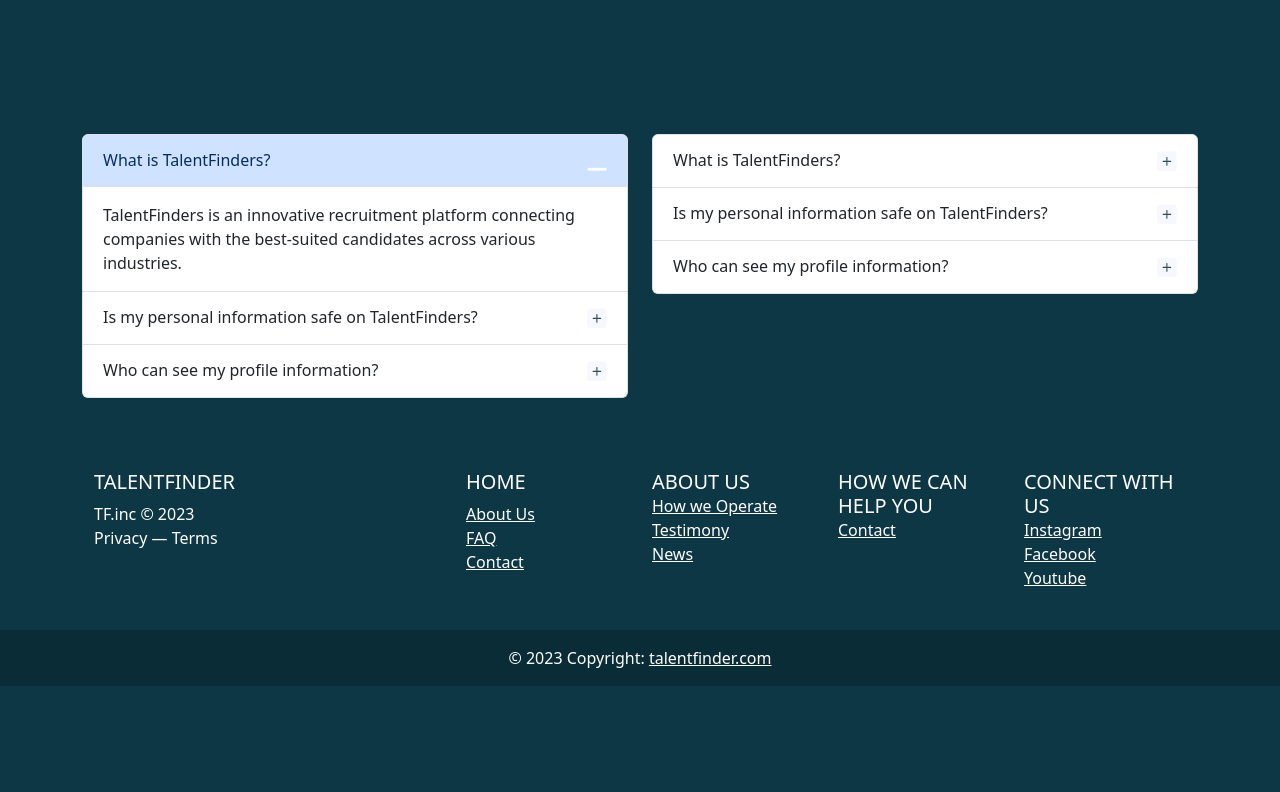
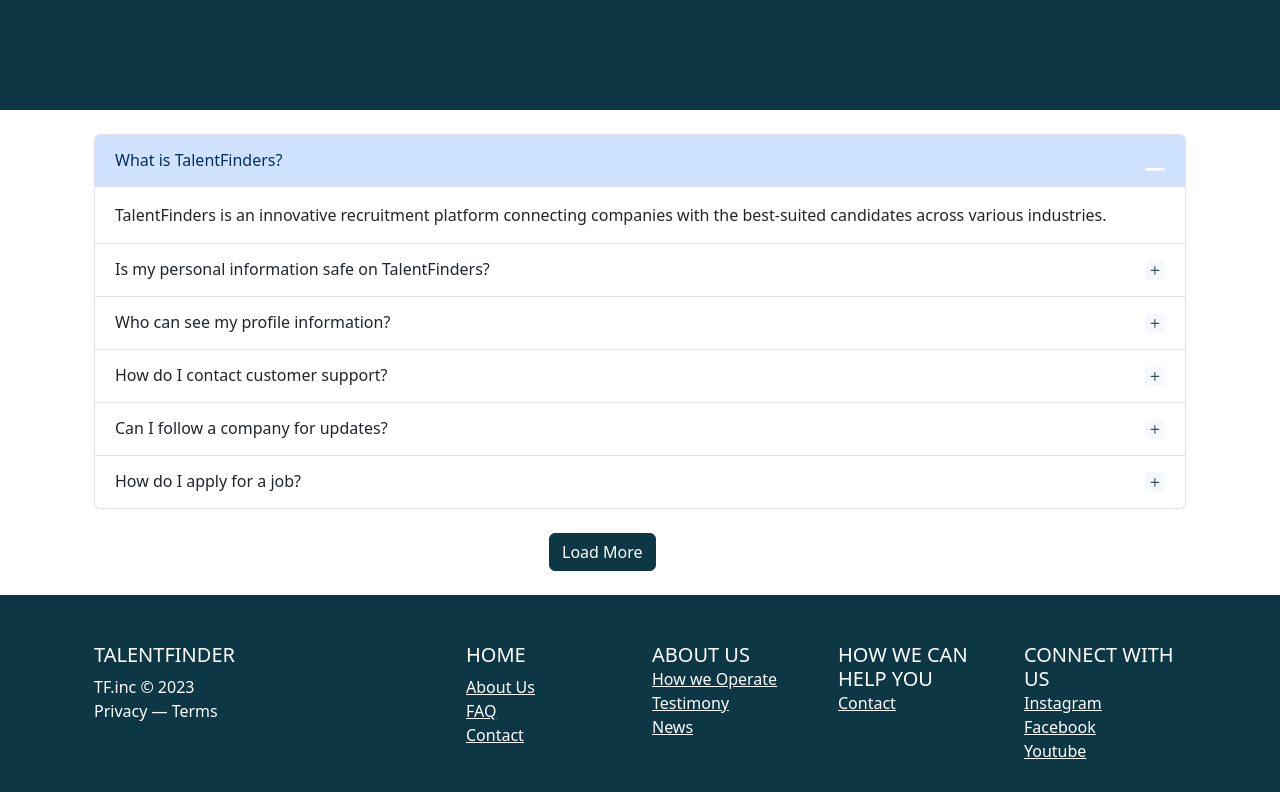
Before and after one commit to weynand04/talentfinder-FE, a website: page pages/faq-pages.html in a window 1280 px wide. Shown: the part 722-1514 px from the top of the page. Before the commit the page ends 1408 px from the top, so only its background shows below. Drawn offline with nearby package versions, Linux system fonts and the light colour scheme.

Commit message:
FIX pages FAQ

```diff
--- a/pages/faq-pages.html
+++ b/pages/faq-pages.html
@@ -9,7 +9,11 @@
     <link rel="stylesheet" href="../assets/main.css" />
     <!-- Akhir MyCSS-->
 
-    <title>FAQ</title>
+    <!-- Animation -->
+    <link rel="stylesheet" href="https://unpkg.com/aos@next/dist/aos.css" />
+    <!-- akhir animation -->
+
+    <title>TalentFinder | FAQ</title>
   </head>
   <body class="bg-primary text-primary">
     <!-- navbar -->
@@ -22,25 +26,25 @@
         <div class="collapse navbar-collapse" id="navbarNavAltMarkup">
           <div class="navbar-nav ms-auto">
             <a class="nav-link" href="#">FAQ</a>
-            <a class="nav-link" href="#">Contact Us</a>
-            <a class="nav-link" href="#">About Us</a>
+            <a class="nav-link" href="contact-pages.html">Contact Us</a>
+            <a class="nav-link" href="about-pages.html">About Us</a>
           </div>
         </div>
       </div>
     </nav>
-    <!-- akhir navbar -->
+    <!-- akhir navbar FIX-->
 
     <!-- section-1 // hero -->
-    <div id="section" class="container-fluid bg-image" style="background-image: url(../public/images/bg.png); background-size: cover; height: 90vh">
+    <div id="sectionSATU" class="container-fluid bg-image" style="background-image: url(../public/images/bg.png); background-size: cover; height: 90vh">
       <div class="custom-spacing"></div>
       <div class="container position-absolute top-50 start-50 translate-middle">
-        <div class="row justify-content-center text-center">
+        <div class="row justify-content-center text-center" data-aos="fade-up" data-aos-anchor-placement="top-bottom">
           <h1 class="mb-4 text-primary fw-bold">Frequently Asked Questions</h1>
           <div class="col-md-4">
             <div class="input-group input-group-lg">
               <input type="text" class="form-control shadow-2 border-2" aria-label="Sizing example input" aria-describedby="inputGroup-sizing-lg" placeholder="Search" />
             </div>
-            <button type="button" class="btn mt-2 btn-primary">Search</button>
+            <a type="button" class="btn mt-2 btn-primary" href="#sectionDUA">Search</a>
           </div>
         </div>
       </div>
@@ -50,12 +54,12 @@
     <div class="custom-spacing"></div>
 
     <!-- section 2 accordion -->
-    <div id="section" class="container-fluid pb-4">
-      <div class="container pt-4">
+    <div id="sectionDUA" class="container-fluid custom-section">
+      <div class="container p-4">
         <div class="accordion" id="accordionExample">
           <div class="row">
-            <div class="col-md-6">
-              <div class="accordion-item">
+            <div class="col-md-12">
+              <div class="accordion-item" data-aos="fade-up">
                 <h2 class="accordion-header" id="headingOne">
                   <button class="accordion-button" type="button" data-bs-toggle="collapse" data-bs-target="#collapseOne" aria-expanded="true" aria-controls="collapseOne">What is TalentFinders?</button>
                 </h2>
@@ -63,7 +67,7 @@
                   <div class="accordion-body">TalentFinders is an innovative recruitment platform connecting companies with the best-suited candidates across various industries.</div>
                 </div>
               </div>
-              <div class="accordion-item">
+              <div class="accordion-item" data-aos="fade-up">
                 <h2 class="accordion-header" id="headingTwo">
                   <button class="accordion-button collapsed" type="button" data-bs-toggle="collapse" data-bs-target="#collapseTwo" aria-expanded="false" aria-controls="collapseTwo">Is my personal information safe on TalentFinders?</button>
                 </h2>
@@ -75,7 +79,7 @@
                   </div>
                 </div>
               </div>
-              <div class="accordion-item">
+              <div class="accordion-item" data-aos="fade-up">
                 <h2 class="accordion-header" id="headingThree">
                   <button class="accordion-button collapsed" type="button" data-bs-toggle="collapse" data-bs-target="#collapseThree" aria-expanded="false" aria-controls="collapseThree">Who can see my profile information?</button>
                 </h2>
@@ -87,19 +91,17 @@
                   </div>
                 </div>
               </div>
-            </div>
-            <div class="col-md-6">
-              <div class="accordion-item">
+              <div class="accordion-item" data-aos="fade-up">
                 <h2 class="accordion-header" id="heading4">
-                  <button class="accordion-button collapsed" type="button" data-bs-toggle="collapse" data-bs-target="#collapse4" aria-expanded="false" aria-controls="collapse4">What is TalentFinders?</button>
+                  <button class="accordion-button collapsed" type="button" data-bs-toggle="collapse" data-bs-target="#collapse4" aria-expanded="false" aria-controls="collapse4">How do I contact customer support?</button>
                 </h2>
                 <div id="collapse4" class="accordion-collapse collapse" aria-labelledby="heading4" data-bs-parent="#accordionExample">
                   <div class="accordion-body">TalentFinders is an innovative recruitment platform connecting companies with the best-suited candidates across various industries.</div>
                 </div>
               </div>
-              <div class="accordion-item">
+              <div class="accordion-item" data-aos="fade-up">
                 <h2 class="accordion-header" id="heading5">
-                  <button class="accordion-button collapsed" type="button" data-bs-toggle="collapse" data-bs-target="#collapse5" aria-expanded="false" aria-controls="collapse5">Is my personal information safe on TalentFinders?</button>
+                  <button class="accordion-button collapsed" type="button" data-bs-toggle="collapse" data-bs-target="#collapse5" aria-expanded="false" aria-controls="collapse5">Can I follow a company for updates?</button>
                 </h2>
                 <div id="collapse5" class="accordion-collapse collapse" aria-labelledby="heading5" data-bs-parent="#accordionExample">
                   <div class="accordion-body">
@@ -109,9 +111,9 @@
                   </div>
                 </div>
               </div>
-              <div class="accordion-item">
+              <div class="accordion-item" data-aos="fade-up">
                 <h2 class="accordion-header" id="heading6">
-                  <button class="accordion-button collapsed" type="button" data-bs-toggle="collapse" data-bs-target="#collapse6" aria-expanded="false" aria-controls="collapseThree">Who can see my profile information?</button>
+                  <button class="accordion-button collapsed" type="button" data-bs-toggle="collapse" data-bs-target="#collapse6" aria-expanded="false" aria-controls="collapse">How do I apply for a job?</button>
                 </h2>
                 <div id="collapse6" class="accordion-collapse collapse" aria-labelledby="heading6" data-bs-parent="#accordionExample">
                   <div class="accordion-body">
@@ -120,6 +122,11 @@
                     <code>.accordion-body</code>, though the transition does limit overflow.
                   </div>
                 </div>
+              </div>
+            </div>
+            <div class="row justify-content-center">
+              <div class="col-lg-2 pt-4">
+                <a type="button" href="#!" class="btn btn-primary">Load More</a>
               </div>
             </div>
           </div>
@@ -148,13 +155,13 @@
 
             <ul class="list-unstyled mb-0">
               <li>
-                <a href="#!" class="text-white">About Us</a>
+                <a href="about-pages.html" class="text-white">About Us</a>
               </li>
               <li>
-                <a href="#!" class="text-white">FAQ</a>
+                <a href="faq-pages.html" class="text-white">FAQ</a>
               </li>
               <li>
-                <a href="#!" class="text-white">Contact</a>
+                <a href="contact-pages.html" class="text-white">Contact</a>
               </li>
             </ul>
           </div>
@@ -184,7 +191,7 @@
 
             <ul class="list-unstyled">
               <li>
-                <a href="#!" class="text-white">Contact</a>
+                <a href="contact-pages.html" class="text-white">Contact</a>
               </li>
             </ul>
           </div>
@@ -219,14 +226,12 @@
       </div>
       <!-- Copyright -->
     </footer>
-    <!-- Akhir Footer -->
-
-    <!-- Script -->
     <script src="https://cdn.jsdelivr.net/npm/bootstrap@5.0.2/dist/js/bootstrap.bundle.min.js" integrity="sha384-MrcW6ZMFYlzcLA8Nl+NtUVF0sA7MsXsP1UyJoMp4YLEuNSfAP+JcXn/tWtIaxVXM" crossorigin="anonymous"></script>
     <script src="https://unpkg.com/aos@next/dist/aos.js"></script>
     <script>
       AOS.init();
     </script>
-    <!-- Akhir Script -->
+
+    <!-- Akhir Footer FIX -->
   </body>
 </html>
```
